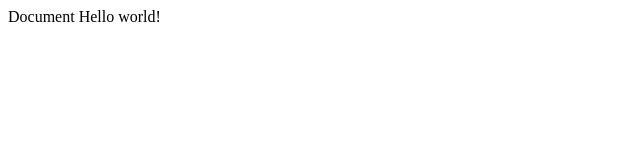
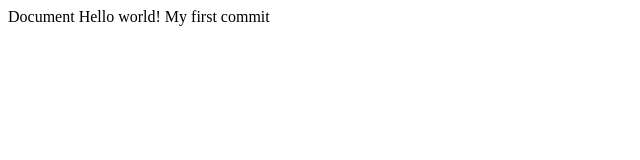
Before and after one commit to roman-senchuk/irpinit, a plain HTML site: page index.html in a window 1280 px wide. Shown: the whole page, without its empty margins (0-640 px from the left). Drawn offline with Linux system fonts and the light colour scheme.

Commit message:
changed index.html

```diff
--- a/index.html
+++ b/index.html
@@ -8,6 +8,6 @@
   <title>Document</title>
 </head>
 <body>
-  Hello world!
+  Hello world! My first commit
 </body>
 </html>
```
